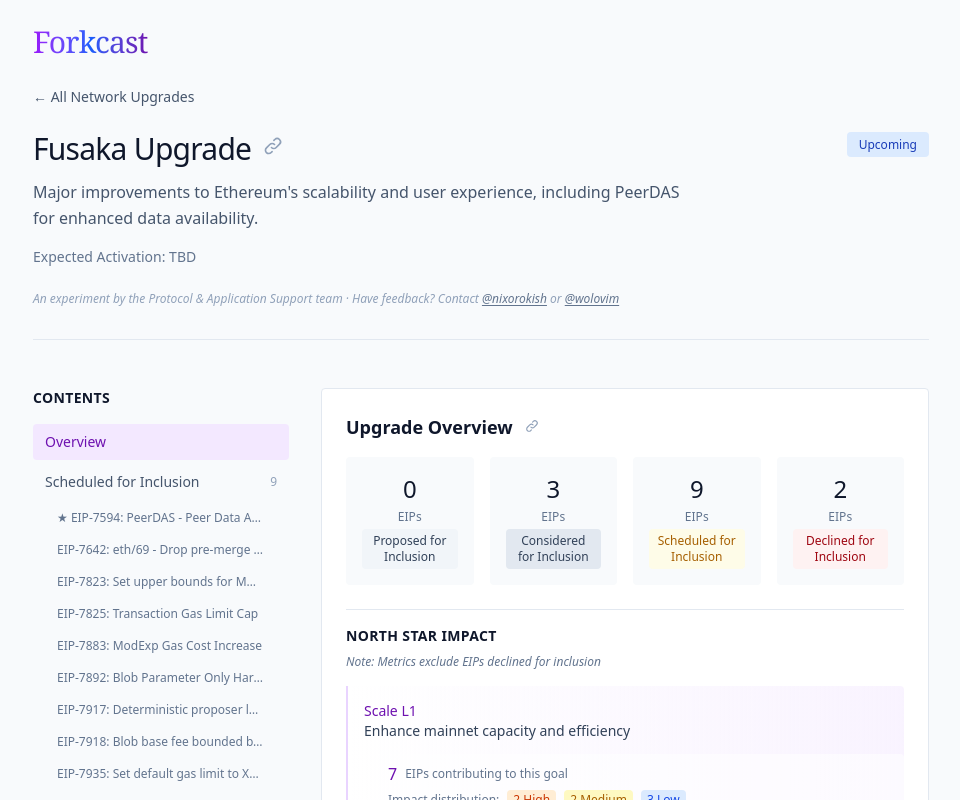
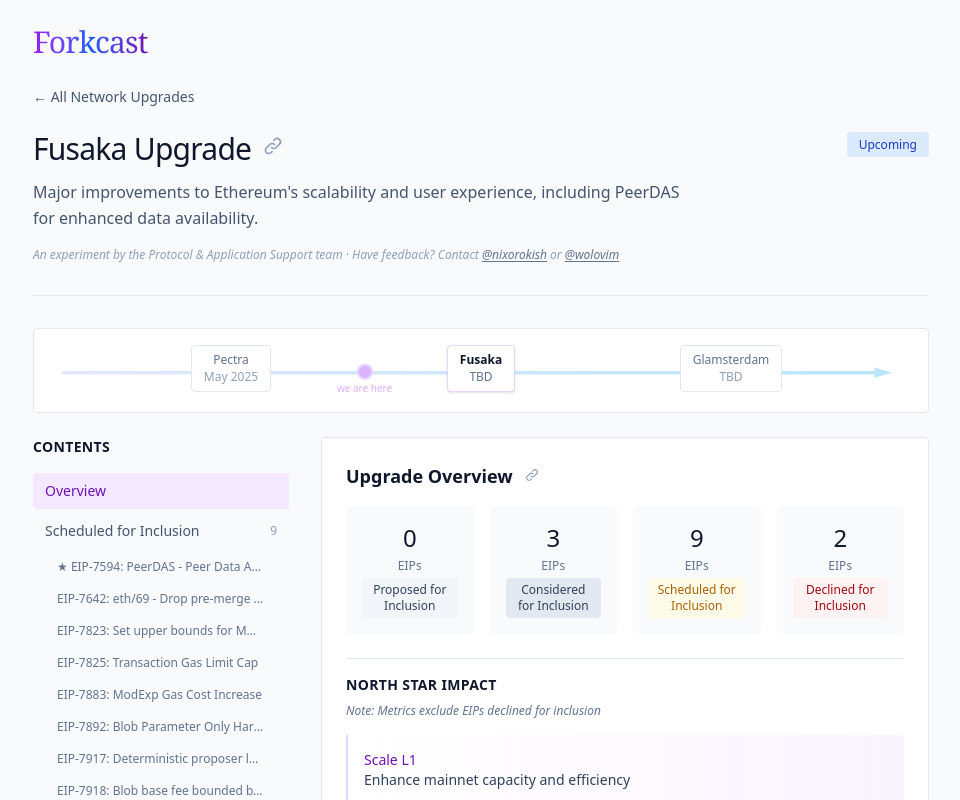
Before and after one commit to jmcpheron/forkcast, a React (Vite) app: page /upgrade/fusaka in a window 1280 px wide. Shown: the top 800 px of the page, without its empty margins (159-1119 px from the left). Built offline with nearby package versions, Linux system fonts and the light colour scheme.

Commit message:
network page visual timeline

```diff
--- a/src/App.tsx
+++ b/src/App.tsx
@@ -20,7 +20,6 @@
             forkName="Fusaka"
             displayName={fusakaUpgrade.name}
             description={fusakaUpgrade.description}
-            activationDate={fusakaUpgrade.activationDate}
             status={fusakaUpgrade.status}
           />
         } />
@@ -29,7 +28,6 @@
             forkName="Glamsterdam"
             displayName={glamsterdamUpgrade.name}
             description={glamsterdamUpgrade.description}
-            activationDate={glamsterdamUpgrade.activationDate}
             status={glamsterdamUpgrade.status}
           />
         } />
--- a/src/components/PublicNetworkUpgradePage.tsx
+++ b/src/components/PublicNetworkUpgradePage.tsx
@@ -1,6 +1,7 @@
 import React, { useEffect, useState } from 'react';
 import { Link, useLocation } from 'react-router-dom';
 import eipsData from '../data/eips.json';
+import { networkUpgrades } from '../data/upgrades';
 
 interface ForkRelationship {
   forkName: string;
@@ -43,7 +44,6 @@
   forkName: string;
   displayName: string;
   description: string;
-  activationDate?: string;
   status: string;
 }
 
@@ -51,7 +51,6 @@
   forkName,
   displayName,
   description,
-  activationDate,
   status
 }) => {
   const [eips, setEips] = useState<EIP[]>([]);
@@ -345,11 +344,112 @@
     );
   };
 
+  // Timeline component
+  const NetworkUpgradeTimeline: React.FC<{ currentForkName: string }> = ({ currentForkName }) => {
+    const currentForkId = currentForkName.toLowerCase();
+    const upgrades = networkUpgrades;
+
+    // Find the index for 'we are here' (between last Active and first Upcoming)
+    const activeIdx = upgrades.findIndex(u => u.status === 'Active');
+    const upcomingIdx = upgrades.findIndex(u => u.status === 'Upcoming');
+
+    // Position for 'we are here' marker (between upgrades)
+    let markerPercent = 50;
+    if (activeIdx !== -1 && upcomingIdx !== -1) {
+      // Calculate position between the last active and first upcoming upgrade
+      const totalUpgrades = upgrades.length;
+      const activePosition = (activeIdx / (totalUpgrades - 1)) * 100;
+      const upcomingPosition = (upcomingIdx / (totalUpgrades - 1)) * 100;
+      // Move marker further right by weighting towards the upcoming position
+      markerPercent = (activePosition * 0.25 + upcomingPosition * 0.7);
+    }
+
+    const timelineHeight = 24;
+
+    return (
+      <div className="mb-6 hidden sm:block">
+        <div className="bg-white border border-slate-200 rounded px-6 py-4 relative overflow-visible min-h-[60px]">
+          {/* Timeline line with rounded end caps and muted gradient */}
+          <svg className="absolute left-0 right-0" style={{ top: '50%', height: timelineHeight, width: '100%', pointerEvents: 'none', zIndex: 0, overflow: 'visible', transform: 'translateY(-50%)' }} viewBox="0 0 100 14" preserveAspectRatio="none">
+            <defs>
+              <linearGradient id="timeline-gradient" x1="6" y1="6" x2="94" y2="6" gradientUnits="userSpaceOnUse">
+                <stop offset="0%" stopColor="#e0e7ff" /> {/* indigo-100 */}
+                <stop offset="100%" stopColor="#bae6fd" /> {/* cyan-100 */}
+              </linearGradient>
+            </defs>
+            {/* Main line with rounded end caps */}
+            <line x1="4" y1="8" x2="94" y2="8" stroke="url(#timeline-gradient)" strokeWidth="2" strokeLinecap="round" opacity="1" />
+            {/* Smaller arrowhead at the end, flush with the box edge */}
+            <g transform="translate(94,8)">
+              <polygon points="0,-3 2,0 0,3" fill="#bae6fd" opacity="1" />
+            </g>
+          </svg>
+          {/* Timeline upgrades as flex row, rounded boxes */}
+          <div className="relative flex flex-row justify-between items-stretch w-full px-12" style={{ zIndex: 1, minHeight: timelineHeight }}>
+            {upgrades.map((upgrade) => {
+              const isCurrent = upgrade.id === currentForkId;
+              let labelClass = 'text-slate-500 font-normal';
+              let boxClass = 'bg-white border border-slate-200';
+              let dateClass = 'text-xs text-slate-400';
+              if (isCurrent) {
+                labelClass = 'text-slate-900 font-semibold';
+                boxClass = 'bg-white border border-purple-200 shadow-sm';
+                dateClass = 'text-xs text-slate-500 font-medium';
+              }
+
+              const boxContent = (
+                <div className={`px-3 py-1.5 rounded ${boxClass} mb-1 truncate max-w-[180px] text-center leading-tight flex flex-col items-center transition-all duration-200 ${!isCurrent ? 'hover:border-slate-300 hover:shadow-sm' : ''}`} style={{ position: 'relative', zIndex: 2 }}>
+                  <span className={`${labelClass} text-xs mb-0.5 leading-tight`}>
+                    {upgrade.name.replace(/ Upgrade$/, '')}
+                  </span>
+                  <span className={`text-xs ${dateClass}`}>{upgrade.activationDate}</span>
+                </div>
+              );
+
+              return (
+                <div key={upgrade.id} className="flex flex-col items-center flex-1 min-w-0" style={{ position: 'relative' }}>
+                  {/* Make non-current upgrades clickable */}
+                  {!isCurrent && upgrade.path ? (
+                    <Link to={upgrade.path} className="block">
+                      {boxContent}
+                    </Link>
+                  ) : (
+                    boxContent
+                  )}
+                </div>
+              );
+            })}
+          </div>
+          {/* 'We are here' marker between upgrades - adjusted positioning */}
+          {activeIdx !== -1 && upcomingIdx !== -1 && (
+            <div
+              className="absolute flex flex-col items-center z-20"
+              style={{
+                left: `calc(${markerPercent}% - 10px)`,
+                top: '60%',
+                transform: 'translateY(-50%)',
+              }}
+            >
+              {/* Pulsing dot */}
+              <span className="relative flex h-4 w-4">
+                <span className="animate-ping absolute inline-flex h-full w-full rounded-full bg-purple-200 opacity-40"></span>
+                <span className="relative inline-flex rounded-full h-4 w-4 bg-purple-300 border-2 border-purple-200"></span>
+              </span>
+              <div className="text-[10px] text-purple-300 font-medium mt-0.5 leading-tight text-center">
+                <div>we are here</div>
+              </div>
+            </div>
+          )}
+        </div>
+      </div>
+    );
+  };
+
   return (
     <div className="min-h-screen bg-slate-50 text-slate-900 p-6">
       <div className="max-w-4xl mx-auto">
         {/* Header */}
-        <div className="mb-12">
+        <div className="mb-8">
           <div className="mb-6">
             <Link to="/" className="text-3xl font-serif bg-gradient-to-r from-purple-600 via-blue-600 to-purple-800 bg-clip-text text-transparent hover:from-purple-700 hover:via-blue-700 hover:to-purple-900 transition-all duration-200 tracking-tight">
               Forkcast
@@ -369,12 +469,7 @@
                     title="Copy link to this upgrade"
                   />
                 </div>
-                <p className="text-base text-slate-600 mb-4 leading-relaxed max-w-2xl">{description}</p>
-                {activationDate && (
-                  <p className="text-sm text-slate-500">
-                    <span className="font-medium">Expected Activation:</span> {activationDate}
-                  </p>
-                )}
+                <p className="text-base text-slate-600 mb-2 leading-relaxed max-w-2xl">{description}</p>
               </div>
               <div className="mt-6 lg:mt-0">
                 <span className={`px-3 py-1 text-xs font-medium rounded ${getUpgradeStatusColor(status)}`}>
@@ -384,7 +479,7 @@
             </div>
 
             {/* Discrete experiment notice */}
-            <div className="mt-6">
+            <div className="mt-2">
               <p className="text-xs text-slate-400 italic">
                 An experiment by the Protocol & Application Support team · Have feedback? Contact{' '}
                 <a
@@ -408,6 +503,9 @@
             </div>
           </div>
         </div>
+
+        {/* Network Upgrade Timeline */}
+        <NetworkUpgradeTimeline currentForkName={forkName} />
 
         {/* Main Content with TOC */}
         <div className="flex gap-8">
```
Also changed, not shown: 1 other file (tests, documents, lock files or other folders).
